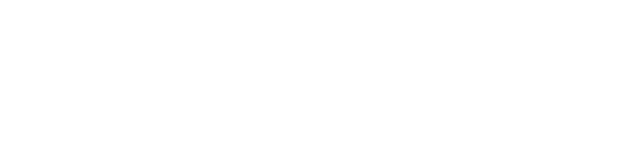
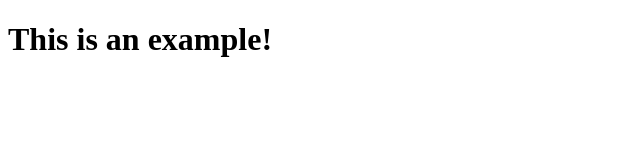
Before and after one commit to girlnotfound/Example-Repo, a plain HTML site: page index.html in a window 1280 px wide. Shown: the whole page, without its empty margins (0-640 px from the left). Drawn offline with Linux system fonts and the light colour scheme.

Commit message:
Practiced adding Kaila's feature function for example

```diff
--- a/index.html
+++ b/index.html
@@ -6,6 +6,6 @@
     <title>Example Document</title>
 </head>
 <body>
-
+    <h1>This is an example!</h1>
 </body>
 </html>
```
